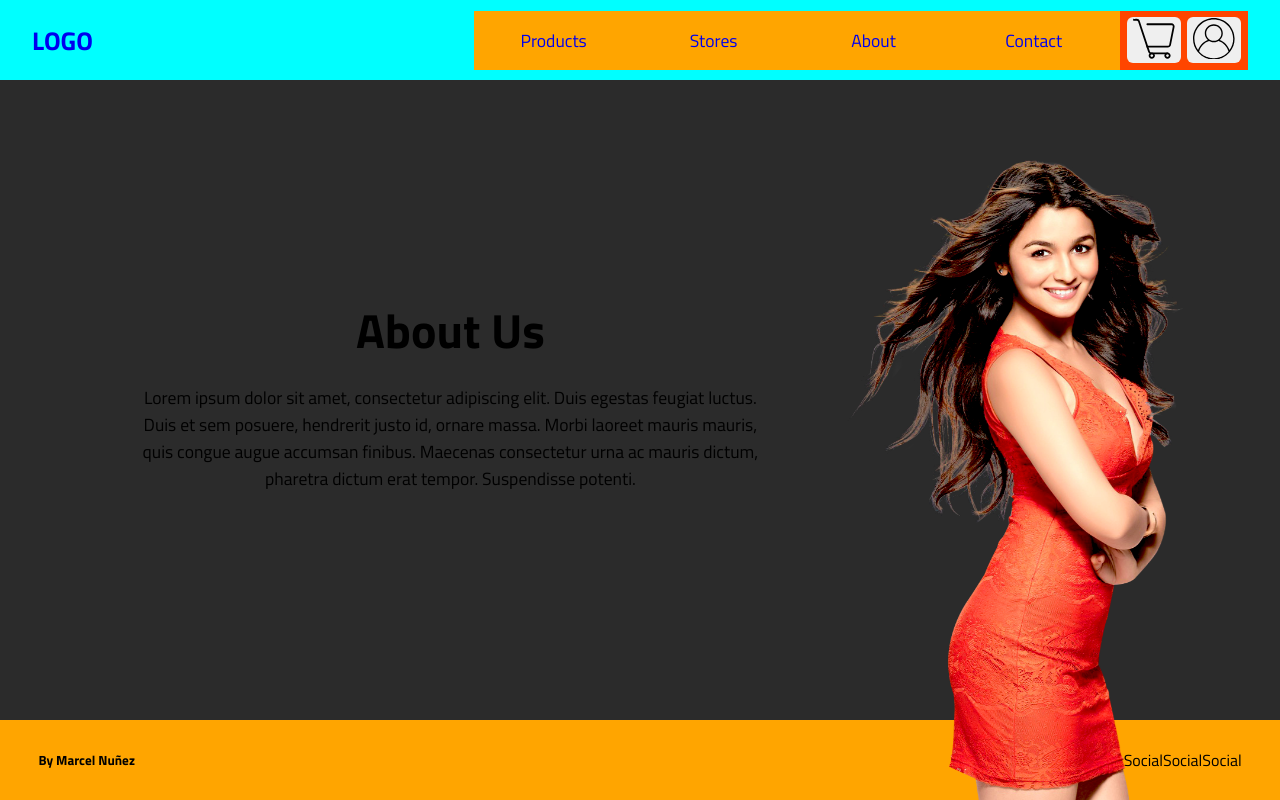
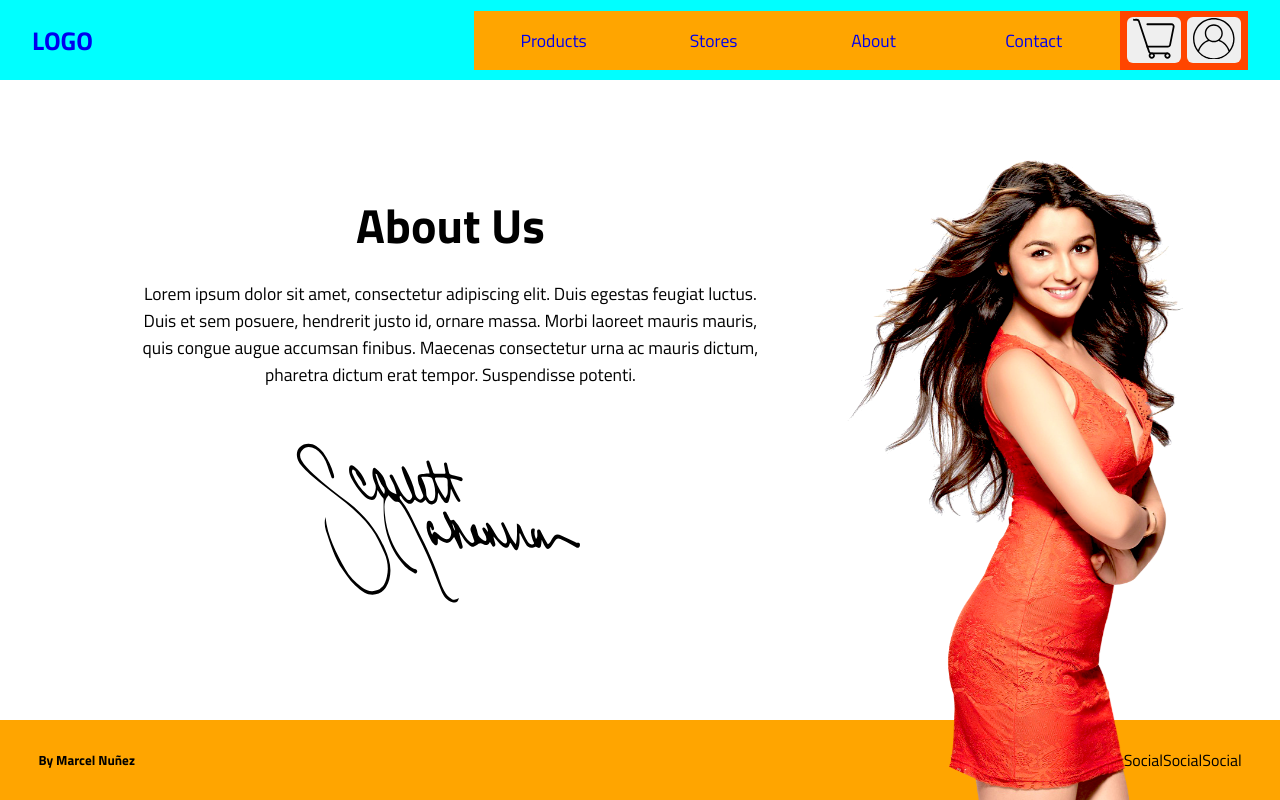
Before and after one commit to MarcelNDG/fashion-for-portfolio, a React (Create React App) app: page /about in a window 1280 px wide. Built offline with nearby package versions, Linux system fonts and the light colour scheme.

Commit message:
About signature done

```diff
--- a/src/App.css
+++ b/src/App.css
@@ -6,7 +6,7 @@
 }
 
 body{
-background-color: #2b2b2b;
+/* background-color: #2b2b2b; */
 font-family: "Titillium Web", sans-serif;
 }
 
@@ -30,6 +30,8 @@ header{
  grid-gap: 0.4rem;
  padding: 0 1rem;
  min-height: 3rem;
+
+ z-index: 1;
 
   grid-area: header;
 }
@@ -194,7 +196,6 @@ z-index: 2;
  z-index: 2;
 }
 
-
 .mainWrap  p {
   justify-self: center;
   align-self: center;
@@ -208,6 +209,7 @@ z-index: 2;
   overflow: hidden;
   width: 100vw;
   height: 100vh;
+  z-index: 0;
 }
 .sphereBig{
   display: block;
@@ -286,6 +288,11 @@ z-index: 2;
   font-size: 1.1rem;
 }
 
+.signature{
+  min-width: 4rem;
+  width: 60vw;
+  max-width: 20rem;
+}
 
 /* --- Media --- */
 @media(min-width: 480px){
@@ -386,6 +393,9 @@ z-index: 2;
   .aboutWrap{
     padding: 0 8rem;
   }
+  .signature{
+    margin-top: 2rem;
+  }
 
 
 }
--- a/src/pages/About.js
+++ b/src/pages/About.js
@@ -3,6 +3,7 @@ import HeaderContent from '../components/HeaderContent'
 import FooterContent from '../components/FooterContent'
 
 import Model from '../img/model2.png'
+import {ReactComponent as Signature} from '../svg/signature.svg';
 
 const About = () => {
     return (
@@ -16,6 +17,7 @@ const About = () => {
                     <div className='aboutTextWrap'>
                         <h2>About Us</h2>
                         <p>Lorem ipsum dolor sit amet, consectetur adipiscing elit. Duis egestas feugiat luctus. Duis et sem posuere, hendrerit justo id, ornare massa. Morbi laoreet mauris mauris, quis congue augue accumsan finibus. Maecenas consectetur urna ac mauris dictum, pharetra dictum erat tempor. Suspendisse potenti.</p>
+                        <Signature className='signature'/>
                     </div>
 
                 </div>
```
Also changed, not shown: src/svg/signature.svg (added).
